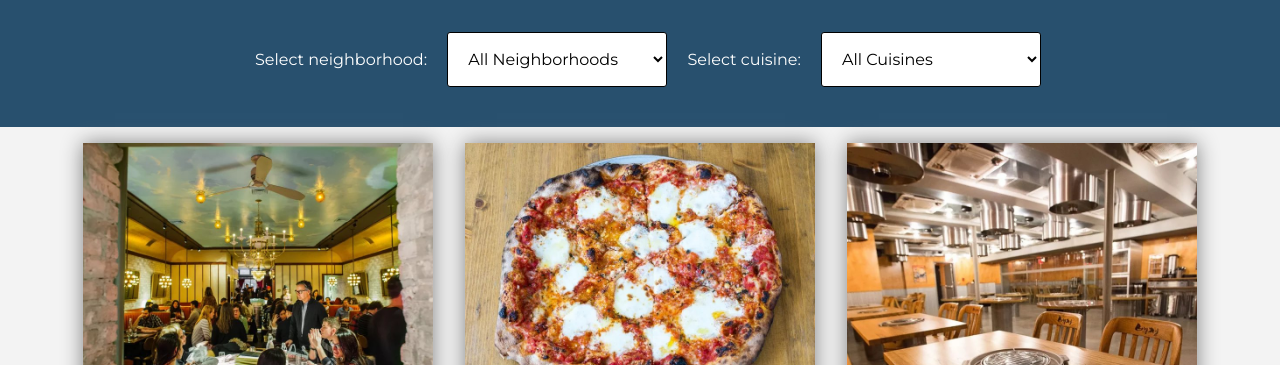
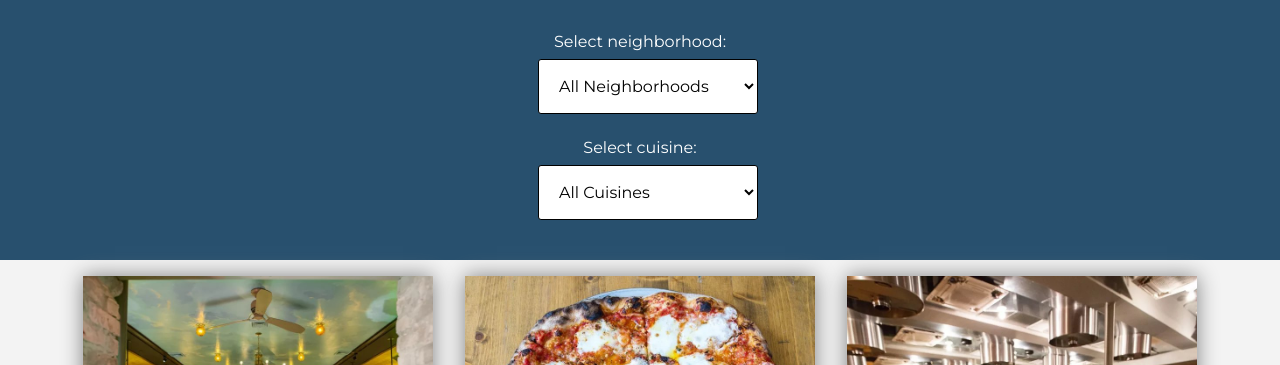
Before and after one commit to annaszalkiewicz/restaurant-reviews-app, a website: page index.html in a window 1280 px wide. Shown: the part 784-1149 px from the top of the page. Drawn offline with Linux system fonts and the light colour scheme; some packages are replaced by stand-ins of ours.

Commit message:
Make small changes to styling

```diff
--- a/css/styles.css
+++ b/css/styles.css
@@ -62,8 +62,6 @@ details, footer, header, nav, section {
     list-style: none;
     background-color: #fff;
     margin: 0;
-    width: 100%;
-
 }
 
 /* Display list items side by side */
@@ -138,7 +136,9 @@ details, footer, header, nav, section {
 }
 .select-label {
   color: #fff;
-  margin-left: 1em;
+  display: block;
+  padding-bottom: 0.5em;
+  text-align: center;
 }
 
 /* =================== Restaurant Listing =================== */
```
